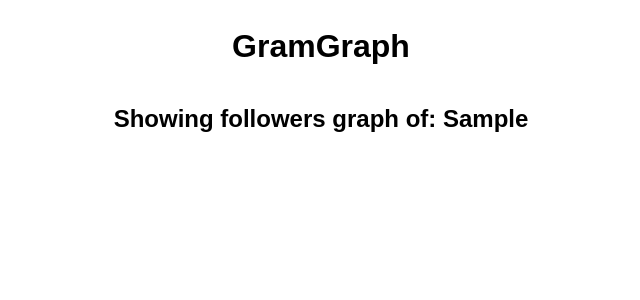
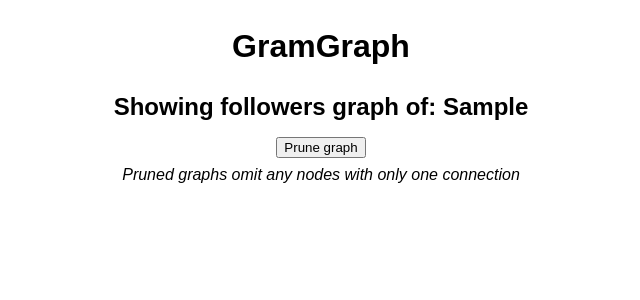
Before and after one commit to emilioziniades/gram-graph, a Flask app: template templates/base.html in a window 1280 px wide. Shown: the top 300 px of the page, without its empty margins (319-959 px from the left). Run offline with Flask 2, Linux system fonts and the light colour scheme; the template is opened without the code that fills it: most values are stand-ins (such as "Sample title", 1, 10 or a date in 2020); parts of the project's set-up code (start-up, migrations or seed data) failed here and were passed over; some libraries are stand-ins or nearby versions.

Commit message:
improved flask app
- ability to toggle between pruned and unpruned graphs
- preloads pruned and unpruned graph JSON once
- refactored getting graph JSON into function

```diff
--- a/app.py
+++ b/app.py
@@ -1,27 +1,39 @@
 import json
 import pickle
+from typing import Tuple
 
-import dotenv
-from flask import Flask, render_template
+from flask import Flask, render_template, request
 import plotly
 
 from graph import GramGraph, test_data
 
-dotenv.load_dotenv()
-
 app = Flask(__name__)
 
-with open("followers.pickle", "rb") as f:
-    followers = pickle.load(f)
 
-# G = GramGraph(test_data)
-G = GramGraph(followers)
-figure = G.plot_graph()
-figure_JSON = json.dumps(figure, cls=plotly.utils.PlotlyJSONEncoder)
+def get_figures_JSON() -> Tuple[str, str]:
+    """Preloads JSON for both pruned and unpruned graphs"""
+    with open("followers.pickle", "rb") as f:
+        followers = pickle.load(f)
+    G = GramGraph(followers, prune=False)
+    GP = GramGraph(followers, prune=True)
+    unpruned_fig = G.plot_graph()
+    pruned_fig = GP.plot_graph()
+    return (
+        json.dumps(pruned_fig, cls=plotly.utils.PlotlyJSONEncoder),
+        json.dumps(unpruned_fig, cls=plotly.utils.PlotlyJSONEncoder),
+    )
+
+
+pruned_JSON, unpruned_JSON = get_figures_JSON()
 
 
 @app.route("/")
 def index():
+    print(request.args)
+    prune = bool(request.args.get("prune", False))
     return render_template(
-        "base.html", figure_JSON=figure_JSON, main_account="happyhoundsza"
+        "base.html",
+        figure_JSON=pruned_JSON if prune else unpruned_JSON,
+        main_account="happyhoundsza",
+        prune=prune,
     )
--- a/static/style.css
+++ b/static/style.css
@@ -8,11 +8,18 @@ html {
   margin: 0.25rem;
 }
 
-.header-container {
+.flex-center {
   display: flex;
-  justify-content: center;
+  flex-direction: column;
+  align-items: center;
 }
 
-h1, h2 {
+h1, h2, button {
     text-align: center;
+    margin: 0.5rem;
 }
+
+a {
+    text-decoration: none;
+    color: black;
+}
--- a/templates/base.html
+++ b/templates/base.html
@@ -2,8 +2,18 @@
 <link rel="stylesheet" href="{{ url_for('static', filename='style.css')}}">
 <html>
  <body>
-   <div class="header-container"><h1 class="header">GramGraph</h1></div>
-  <h2>Showing followers graph of: {{ main_account }}</h2>
+   <div class="flex-center">
+    <h1 class="header">GramGraph</h1>
+    <h2>Showing followers graph of: {{ main_account }}</h2>
+    <button>
+    {% if prune %}
+      <a href="{{ url_for('index')}}">Unprune graph</a>
+    {% else %}
+      <a href="{{ url_for('index', prune=True)}}">Prune graph</a>
+    {% endif %}
+    </button>
+    <em>Pruned graphs omit any nodes with only one connection</em>
+   </div>
   <div id='chart' class='chart'”></div>
 </body>
 
```
